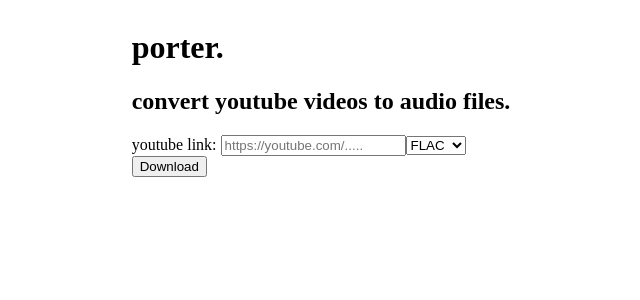
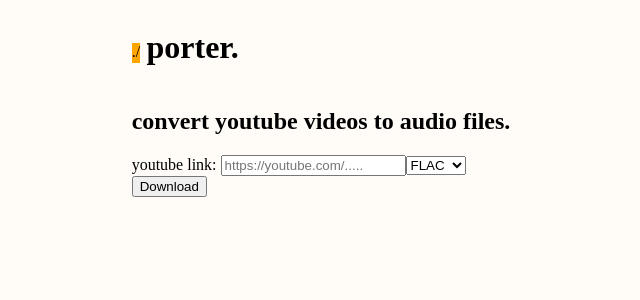
Before and after one commit to l-snq/porter, a Next.js app in the folder client/: page / in a window 1280 px wide. Shown: the top 300 px of the page, without its empty margins (319-959 px from the left). Built offline with nearby package versions, Linux system fonts and the light colour scheme.

Commit message:
changed some styles

```diff
--- a/client/src/app/page.css
+++ b/client/src/app/page.css
@@ -2,4 +2,25 @@
 	display: flex;
 	justify-content: center;
 	align-items: center;
+	background-color: #fffbf7;
 }
+
+#logo {
+	display: flex;
+}
+#square {
+	flex: 0;
+	margin-top: 2.2em;
+	margin-right: 0.4em;
+	background-color: orange;
+	width: 20px;
+	height: 20px;
+	transition-property: transform;
+	transition-duration: 300ms;
+	transition-timing-function: ease;
+}
+
+#square:hover {
+	transform: rotate(40deg);
+
+}
--- a/client/src/app/page.tsx
+++ b/client/src/app/page.tsx
@@ -23,7 +23,14 @@
 
   return (
     <div id='mainDiv'>
-			<h1>porter.</h1>
+			<div id="logo">
+				<div id="square">
+				./
+				</div>
+				<div>
+					<h1>porter.</h1>
+				</div>
+			</div>
 			<h2>convert youtube videos to audio files.</h2>
 			<form onSubmit={handleSubmit}>
 				<div id='formDiv'>
```
